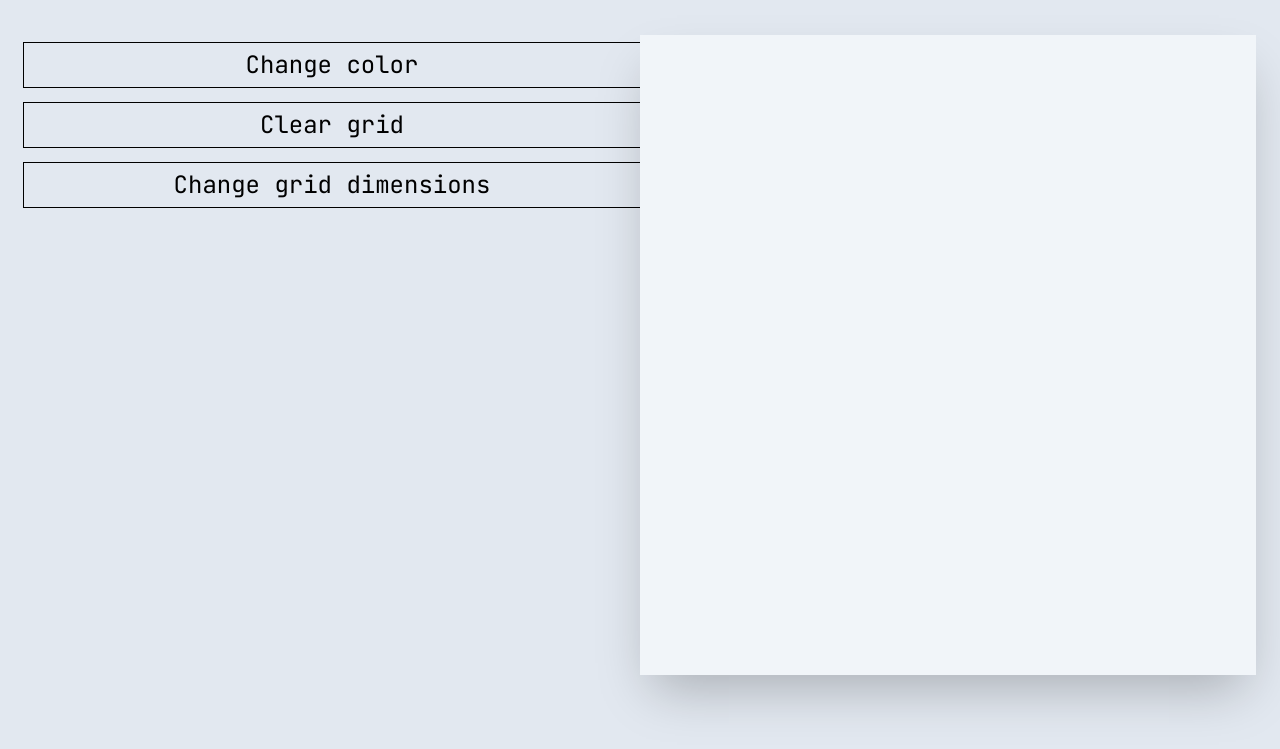
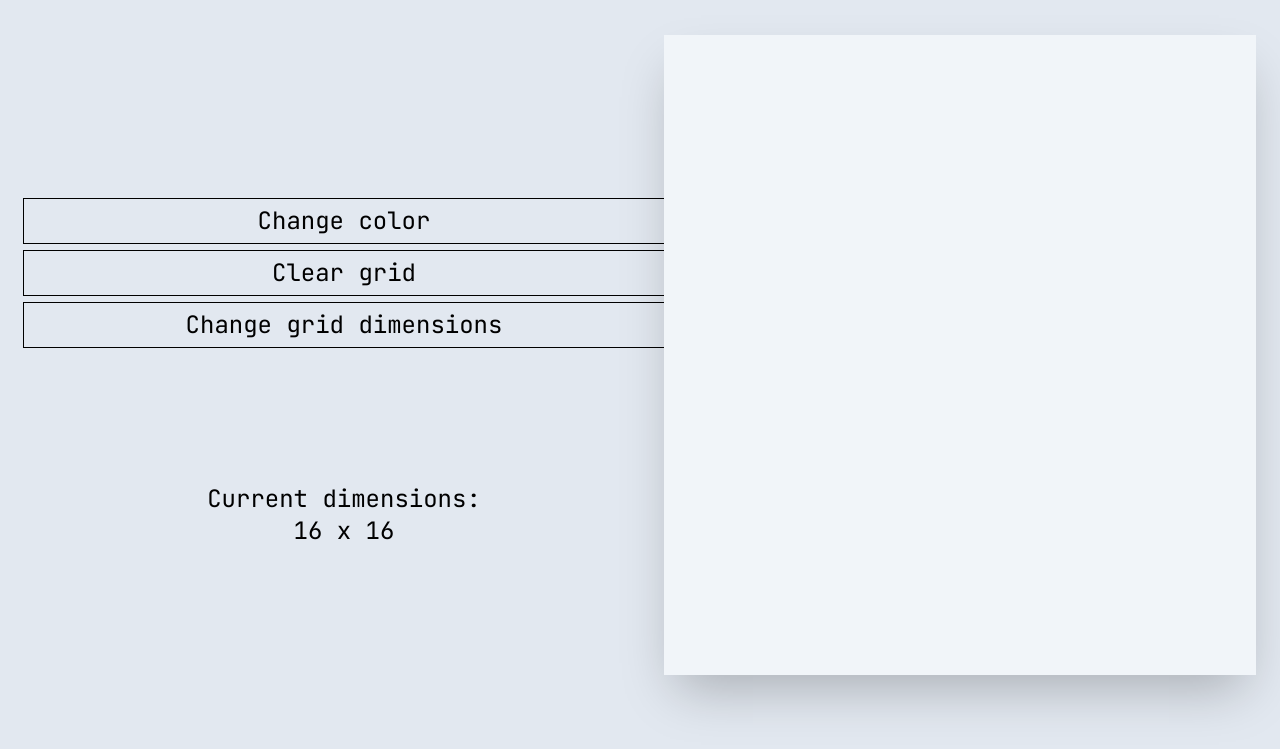
Before and after one commit to bjtn1/etch-a-sketch, a plain HTML site: page src/index.html in a window 1280 px wide. Shown: the part 67-816 px from the top of the page. Drawn offline with Linux system fonts and the light colour scheme.

Commit message:
Add current dimensions section to main menu. Make main menu look nicer

```diff
--- a/src/index.html
+++ b/src/index.html
@@ -14,10 +14,16 @@
   <h1 class="header">Etch-a-sketch!</h1>
   <main>
     <div class="menu">
-      <div class="main-menu-button">Change color</div>
-      <div class="main-menu-button">Clear grid</div>
-      <div class="main-menu-button">Change grid dimensions</div>
-      <div class="current-grid-dimensions"></div>
+      <div class="buttons-section">
+        <div class="main-menu-button">Change color</div>
+        <div class="main-menu-button">Clear grid</div>
+        <div class="main-menu-button">Change grid dimensions</div>
+      </div>
+      <div class="current-grid-dimensions-section">
+        Current dimensions:
+        <br />
+        <div class="current-size-div">16 x 16</div>
+      </div>
     </div>
     <div class="grid"></div>
   </main>
--- a/src/style.css
+++ b/src/style.css
@@ -10,9 +10,6 @@ main {
 }
 
 .menu {
-  display: flex;
-  flex-direction: column;
-  align-items: center;
   width: 640px;
   height: 640px;
   /* this is tailwindccss' text-2xl */
@@ -21,15 +18,33 @@ main {
   line-height: 2rem;
 }
 
+.buttons-section,
+.current-grid-dimensions-section {
+  width: 640px;
+  height: 320px;
+}
+
+.buttons-section {
+  display: flex;
+  flex-direction: column;
+  justify-content: flex-end;
+  align-items: center;
+}
+
+.current-grid-dimensions-section {
+  display: flex;
+  flex-direction: column;
+  justify-content: center;
+  align-items: center;
+}
+
 .main-menu-button {
   outline-style: solid;
-  margin-top: 0.5rem;
   margin-bottom: 0.5rem;
   outline-width: 1.5px;
   padding-top: 6px;
   padding-bottom: 6px;
   width: 100%;
-  /* height: 25%; */
 }
 
 .main-menu-button:hover {
```
